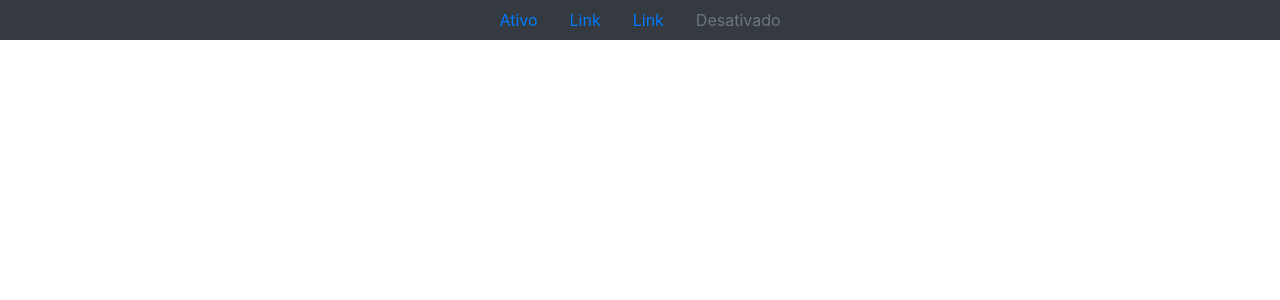
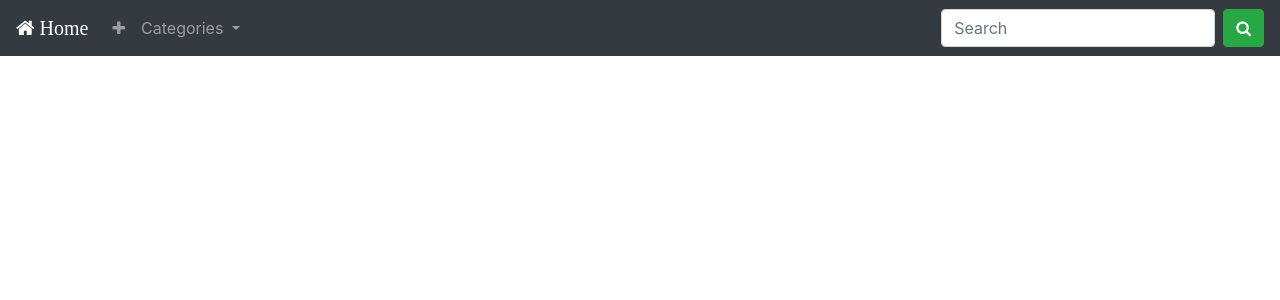
Before and after one commit to igorsilva3/product_manager, a Django app: page / in a window 1280 px wide. Shown: the top 300 px of the page. Run offline with Django 3.2, Linux system fonts and the light colour scheme.

Commit message:
Added Navbar

```diff
--- a/templates/base.html
+++ b/templates/base.html
@@ -4,17 +4,46 @@
 <head>
     <meta charset="UTF-8">
     <meta name="viewport" content="width=device-width, initial-scale=1, shrink-to-fit=no">
-    <link rel="stylesheet" href="{% static 'bootstrap4/css/bootstrap.css' %}">
+    <link rel="stylesheet" href="{% static 'css/bootstrap.css' %}">
+    <link rel="stylesheet" href="{% static 'font-awesome/css/font-awesome.css' %}">
     {% block title %} {% endblock title %}
 </head>
 <body>
-    <div class='bg-dark'>
-        <div class='container'>
-            {% block content %}
-            {% endblock content %}
-        </div>
-    </div>
-    <script src="{% static 'bootstrap4/js/bootstrap.bundle.js' %}"></script>
-    <script src="{% static 'bootstrap4/js/bootstrap.bundle.min.js' %}"></script>
+    <header>
+        <!-- Navbar fixa -->
+        <nav class="navbar navbar-expand-sm bg-dark navbar-dark fixed-top   ">
+            <!-- Links -->
+            <a class="navbar-brand" href="{% url 'core:index' %}" title="Home">
+                <i class="fa fa-home">   Home</i>
+            </a>
+            <ul class="navbar-nav mr-auto">
+                <li class="nav-item justify-content-end ">
+                    <a class="nav-link" href="#" title="Add product">
+                        <i class="fa fa-plus"> </i>
+                    </a>
+                </li>
+                <li class="nav-item dropdown">
+                    <a class="nav-link dropdown-toggle" href="#" id="navbardrop" data-toggle="dropdown" title="Categories">
+                      Categories
+                    </a>
+                    <div class="dropdown-menu">
+                        <a class="dropdown-item" href="#">Link 1</a>
+                        <a class="dropdown-item" href="#">Link 2</a>
+                        <a class="dropdown-item" href="#">Link 3</a>
+                    </div>
+                  </li>
+            </ul>
+            <form class="form-inline" action="#">
+                <input class="form-control mr-sm-2" type="text" placeholder="Search">
+                <button class="btn btn-success" type="submit" title="Search">
+                    <i class="fa fa-search"></i>
+                </button>
+            </form>
+        </nav>
+    </header>
+
+    <script src="{% static 'js/jquery-3.3.1.slim.min.js' %}"></script>
+    <script src="{% static 'js/popper.min.js' %}"></script>
+    <script src="{% static 'js/bootstrap.js' %}"></script>
 </body>
 </html>
```
